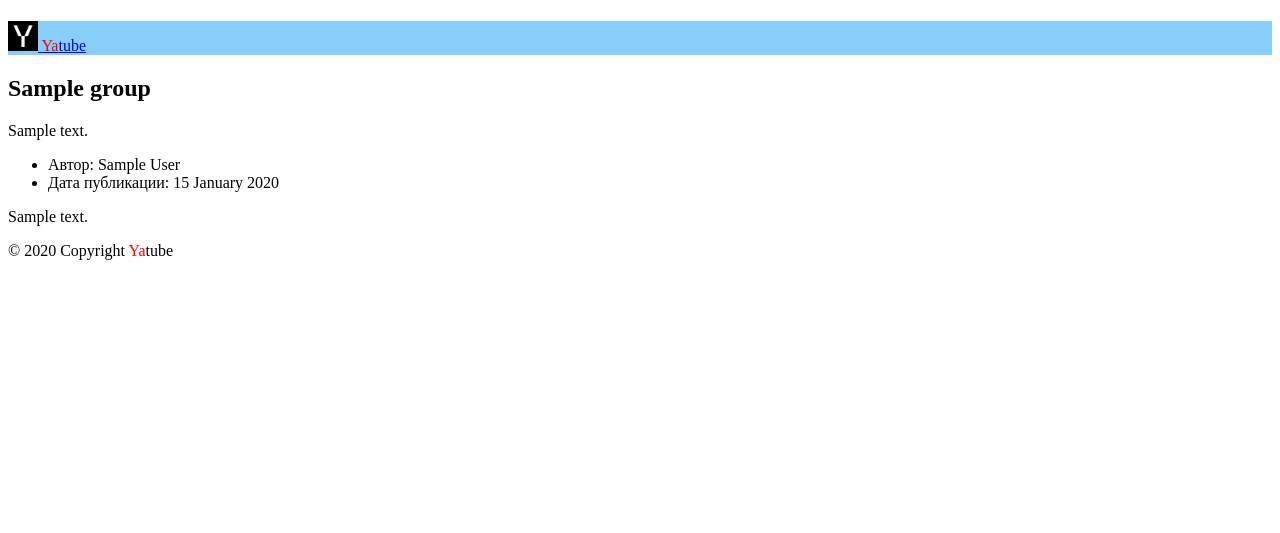
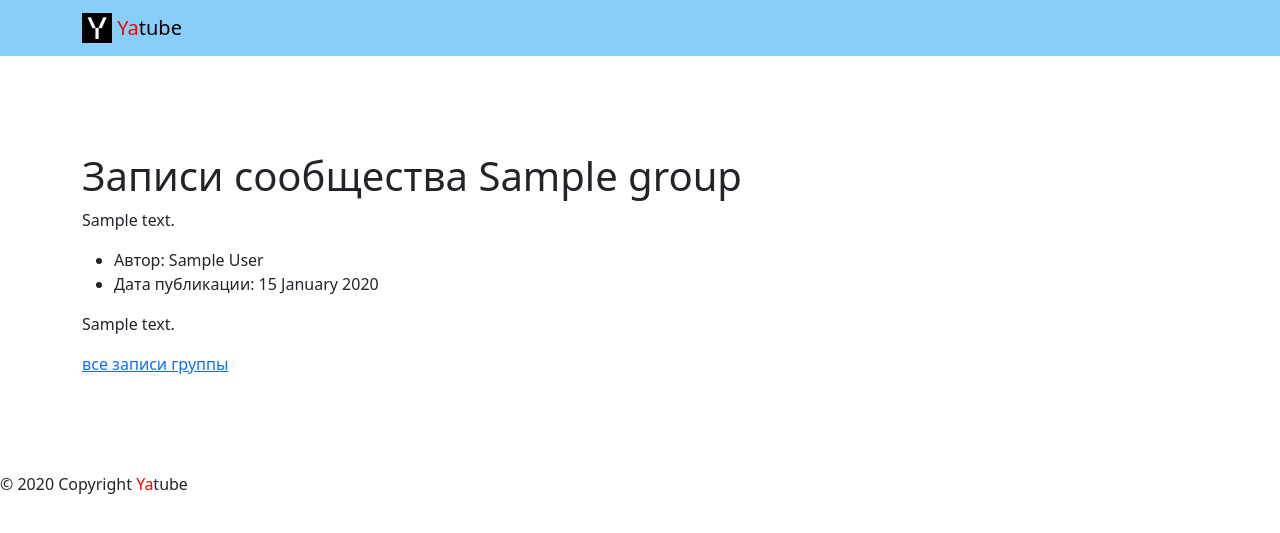
Before and after one commit to jltret/yatube_project, a Django app: a page that uses yatube/templates/base.html in a window 1280 px wide. Shown: the top 533 px of the page. Run offline with Django 3.2, Linux system fonts and the light colour scheme; tables that the repository leaves empty hold one stand-in row (values such as "Sample post"); some libraries are stand-ins or nearby versions.

Commit message:
пока все еще живо

```diff
--- a/yatube/posts/views.py
+++ b/yatube/posts/views.py
@@ -17,6 +17,8 @@ def group_posts(request, slug):
     template = 'posts/group_list.html'
     context = {
         'group': group,
-        'posts': posts
+        'posts': posts,
+        'text': 'Здесь будет информация о группах проекта Yatube',
+        'title': group.title,
     }
     return render(request, template, context)
--- a/yatube/templates/base.html
+++ b/yatube/templates/base.html
@@ -1,20 +1,27 @@
+<!-- templates/base.html -->
+{% load static %}
 <!DOCTYPE html>
 <html lang="ru">
   <head>
+      <meta charset="utf-8">
+      <meta name="viewport" content="width=device-width, initial-scale=1">
+      <link rel="icon" href="img/fav/fav.ico" type="image">
+      <link rel="apple-touch-icon" sizes="180x180" href="img/fav/apple-touch-icon.png">
+      <link rel="icon" type="image/png" sizes="32x32" href="img/fav/favicon-32x32.png">
+      <link rel="icon" type="image/png" sizes="16x16" href="img/fav/favicon-16x16.png">
+      <meta name="msapplication-TileColor" content="#da532c">
+      <meta name="theme-color" content="#ffffff">
+      <link rel="stylesheet" href="{% static 'css/bootstrap.min.css' %}">
+      <title>{% block title %}{% endblock %}</title>
   </head>
   <body>
-    <h1>{{ text }}</h1>
-    <header>
-      <title>{{ title }}</title>
-      {% include 'includes/header.html' %}
-    </header>
+    {% include 'includes/header.html' %}
     <main>
-      {% block content %}
-        Контент не подвезли
-      {% endblock %}
+      <div class="container py-5">
+        {% block content %}
+        {% endblock %}
+      </div>
     </main>
-    <footer>
-      {% include 'includes/footer.html' %}
-    </footer>
+    {% include 'includes/footer.html' %}
   </body>
 </html>
--- a/yatube/templates/posts/group_list.html
+++ b/yatube/templates/posts/group_list.html
@@ -1,10 +1,8 @@
 {% extends 'base.html' %}
-{% block title %}
-Записи сообщества {{group.title}}
-{% endblock %}
 {% block content %}
-  <h2>{{group.title}}</h2>
-  <p>{{group.description|linebreaks }}</p>
+<div class="conteiner py-5">
+  <h1>Записи сообщества {{title}}</h1>
+  <p>{{group.description}}</p>
 {% for post in posts %}
   <ul>
     <li>
@@ -14,7 +12,9 @@
       Дата публикации: {{ post.pub_date|date:'d E Y' }}
     </li>
   </ul>
-    <p>{{ post.text|linebreaks }}</p>
+    <p>{{ post.text}}</p>
+    <a href="">все записи группы</a>
   {% if not forloop.last %}<hr>{% endif %}
 {% endfor %}
+</div>
 {% endblock %}
```
